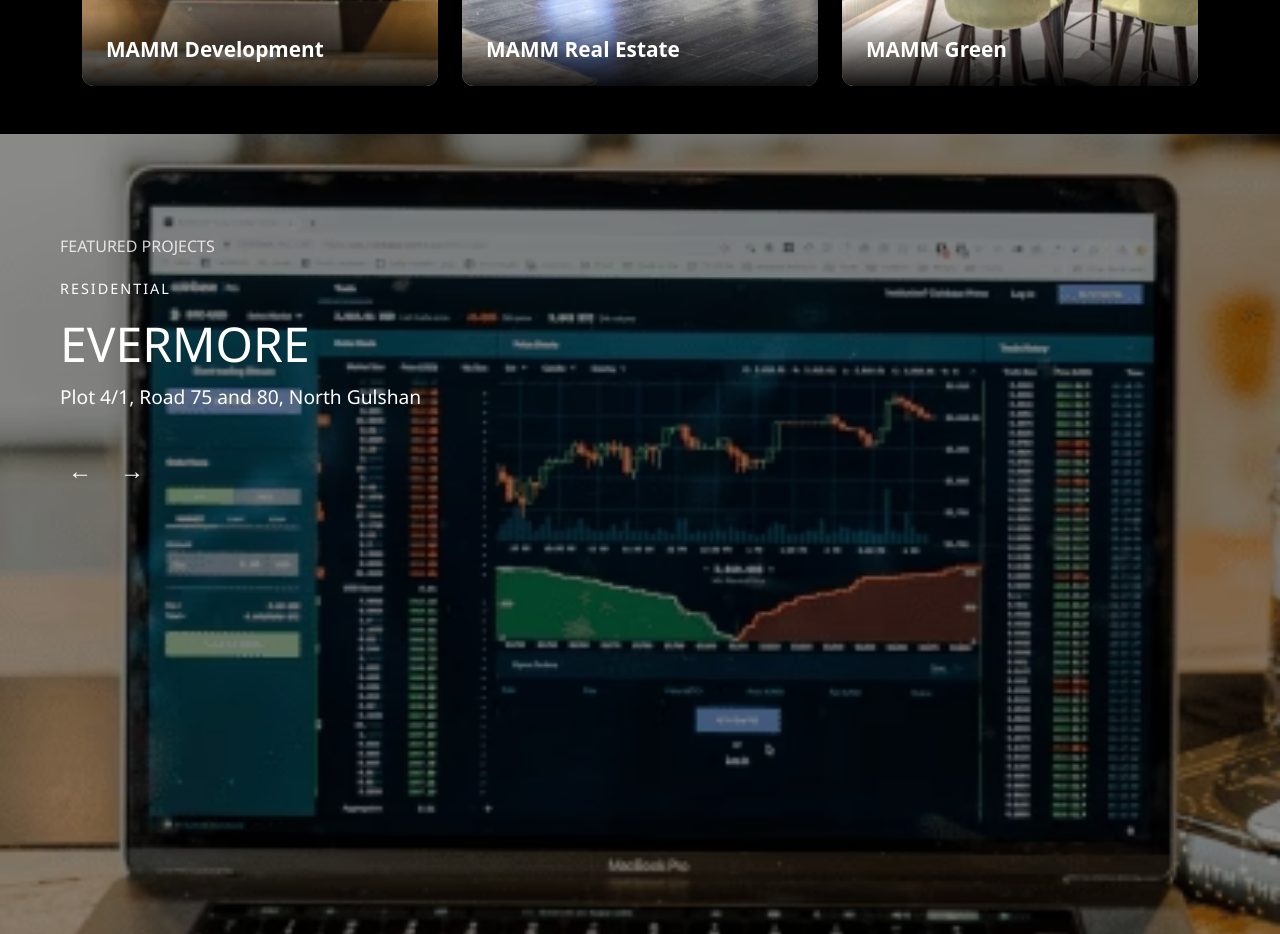
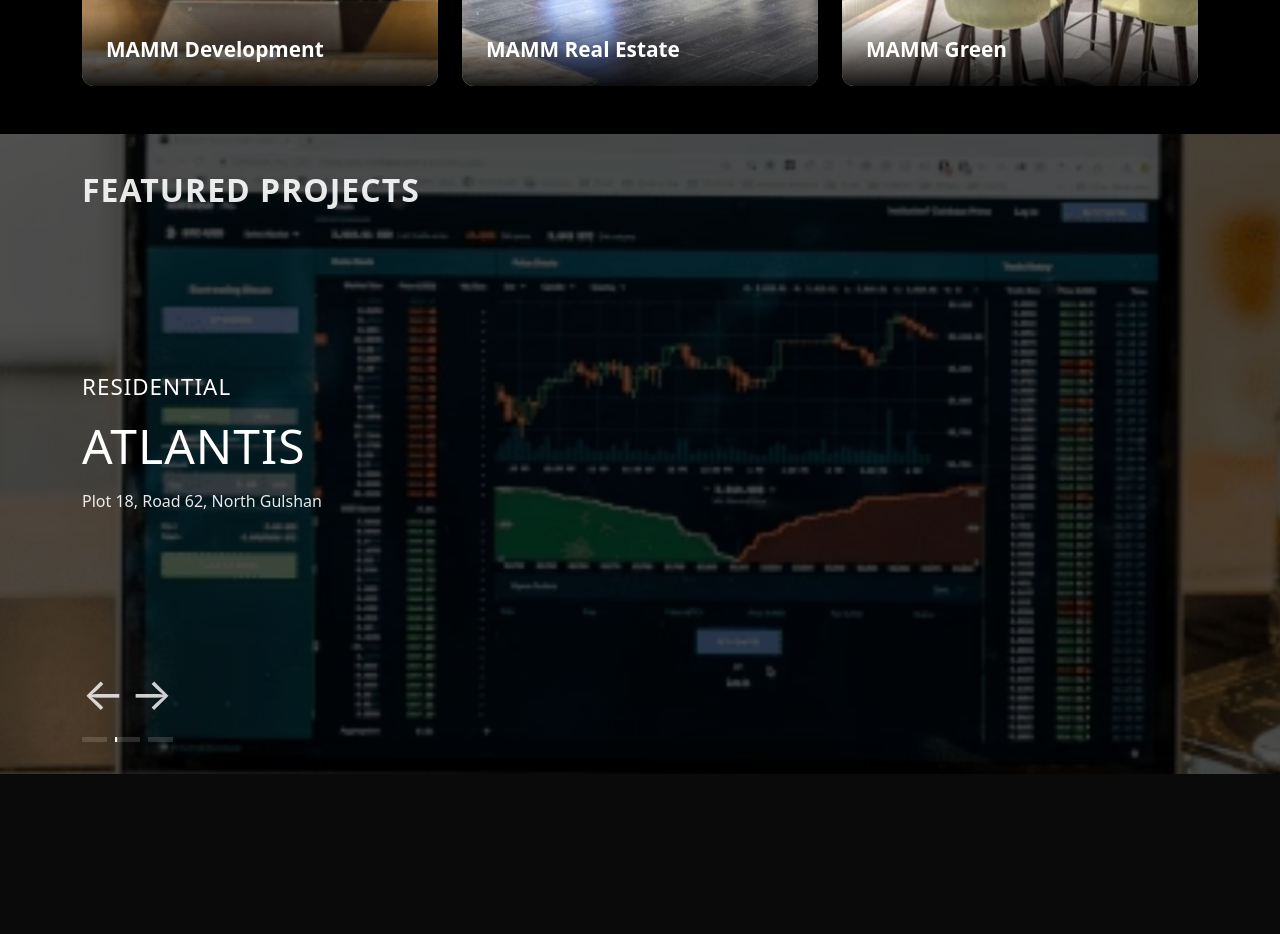
Before and after one commit to tawsif0/builder, a React (Create React App) app: page / in a window 1280 px wide. Shown: the part 2800-3734 px from the top of the page. After the commit the page ends 3574 px from the top, so only its background shows below. Built offline with nearby package versions, Linux system fonts and the light colour scheme.

Commit message:
project updated

```diff
--- a/src/components/Projects.css
+++ b/src/components/Projects.css
@@ -1,90 +1,168 @@
 .projects-section {
     position: relative;
-    height: 100vh;
+    height: 80vh;
+    width: 100%;
     overflow: hidden;
-    color: white;
-    font-family: 'Segoe UI', sans-serif;
+    display: flex;
+    justify-content: flex-start;
+    z-index: 0;
 }
 
 .project-image {
     position: absolute;
-    top: 0;
-    right: 0;
-    bottom: 0;
-    left: 0;
+    width: 100%;
+    height: 100%;
     background-size: cover;
     background-position: center;
-    transition: all 0.3s ease;
+    will-change: transform, opacity;
     z-index: 0;
 }
 
-.projects-overlay {
+.project-image::after {
+    content: '';
     position: absolute;
-    inset: 0;
-    background-color: rgba(0, 0, 0, 0.4);
+    top: 0;
+    left: 0;
+    width: 100%;
+    height: 100%;
+    background-color: rgba(0, 0, 0, 0.644); /* adjust opacity as needed */
     z-index: 1;
+}
+
+.project-image.current {
+    z-index: 1;
+    transform: scale(1);
+}
+
+.project-image.next {
+    z-index: 0;
+    transform: scale(1);
+    opacity: 0;
 }
 
 .projects-content {
     position: relative;
     z-index: 2;
-    padding: 100px 60px;
-    max-width: 600px;
+    color: white;
+    text-align: left;
+    width: 100%;
 }
 
 .featured-text {
-    font-size: 1rem;
+    font-size: 2rem;
+    letter-spacing: 1px;
+    margin-bottom: 1rem !important;
+    text-transform: uppercase;
+    opacity: 0.9;
+    font-weight: 600;
+    top: 5%;
+    width: 100%;
+    position: absolute;
+}
+
+.project-contents {
+    display: flex;
+    flex-direction: column;
+    color: white;
+    text-align: left;
+    width: 100%;
+    top: 37%;
+    width: 100%;
+    position: absolute;
+}
+
+.project-type,
+.project-title,
+.project-location {
+    margin-bottom: 1rem;
+}
+
+.project-type {
+    font-size: 1.4rem;
+    font-weight: 500;
+    text-transform: uppercase;
+    letter-spacing: 1px;
+}
+
+.project-title {
+    font-size: 48px;
+    font-weight: 500;
+    line-height: 1.1;
+    text-transform: uppercase;
+    letter-spacing: 1px;
+}
+
+.project-location {
+    font-size: 16px;
+    opacity: 0.9;
+    font-weight: 400;
+}
+
+.navigation-container {
+    position: absolute;
+    bottom: 5%;
+    width: 100%;
+    display: flex;
+    justify-content: flex-start; /* align to left */
+}
+
+.navigation {
+    display: flex;
+    flex-direction: column;
+    align-items: flex-start; /* align children (arrows + progress) to the left */
+    gap: 10px;
+}
+
+.arrow-buttons {
+    display: flex;
+    justify-content: space-between;
+    width: 100%;
+}
+
+.project-arrow {
+    background: transparent;
+    border: none;
+    color: white;
+    font-size: 45px;
+    cursor: pointer;
+    padding: 0;
+    transition: opacity 0.3s ease;
     opacity: 0.8;
 }
 
-.project-type {
-    text-transform: uppercase;
-    letter-spacing: 2px;
-    margin-top: 20px;
-    font-size: 0.9rem;
+.project-arrow:hover {
+    opacity: 1;
 }
 
-.project-title {
-    font-size: 3rem;
-    margin: 10px 0;
+.progress-bars {
+    display: flex;
+    flex-direction: row;
+    gap: 8px;
 }
 
-.project-location {
-    font-size: 1.2rem;
-    margin-bottom: 30px;
+.progress-item {
+    display: flex;
+    align-items: center;
+    position: relative;
+    cursor: pointer;
 }
 
-.view-project {
-    display: flex;
-    align-items: center;
-    font-weight: 500;
-    color: white;
-    text-decoration: none;
+.progress-track {
+    width: 25px;
+    height: 5px;
+    background: rgba(255, 255, 255, 0.3);
+    opacity: 0.5;
+    transition: opacity 0.3s ease;
 }
 
-.view-project .dot {
-    width: 8px;
-    height: 8px;
+.progress-fill {
+    position: absolute;
+    top: 0;
+    left: 0;
+    width: 100%;
+    height: 100%;
     background: white;
-    border-radius: 50%;
-    margin-right: 10px;
+    transform: scaleX(0);
+    transform-origin: left center;
+    will-change: transform;
 }
-
-.navigation {
-    margin-top: 40px;
-    display: flex;
-    gap: 20px;
-}
-
-.arrow {
-    font-size: 1.5rem;
-    background: none;
-    border: none;
-    color: white;
-    cursor: pointer;
-    transition: transform 0.2s ease;
-}
-
-.arrow:hover {
-    transform: scale(1.2);
-}
--- a/src/components/Projects.js
+++ b/src/components/Projects.js
@@ -1,20 +1,21 @@
 /* eslint-disable max-lines */
-import React, { useState, useRef, useEffect } from 'react';
+/* eslint-disable react-hooks/exhaustive-deps */
+import React, { useEffect, useRef, useState } from 'react';
+import './Projects.css';
 import { gsap } from 'gsap';
-import './Projects.css';
 
 const projectsData = [
     {
-        type: 'RESIDENTIAL',
-        title: 'EVERMORE',
-        location: 'Plot 4/1, Road 75 and 80, North Gulshan',
-        image: require('../assests/images/dev.jpg')
+        type: 'COMMERCIAL',
+        title: 'DHAKA TOWER',
+        location: '203–204, Tejgaon',
+        image: require('../assests/images/bg.png')
     },
     {
-        type: 'COMMERCIAL',
-        title: 'NOVA TOWER',
-        location: 'Sector 12, Uttara',
-        image: require('../assests/images/green.jpg')
+        type: 'RESIDENTIAL',
+        title: 'ATLANTIS',
+        location: 'Plot 18, Road 62, North Gulshan',
+        image: require('../assests/images/dev.jpg')
     },
     {
         type: 'MIXED USE',
@@ -26,63 +27,197 @@ const projectsData = [
 
 const Projects = () => {
     const [current, setCurrent] = useState(0);
-    const imageRef = useRef();
+    const [displayedIndex, setDisplayedIndex] = useState(0);
 
-    const handleNext = () => {
-        if (imageRef.current) {
-            gsap.to(imageRef.current, {
-                opacity: 0,
-                y: -50,
-                duration: 0.5,
-                ease: 'power2.inOut',
+    const currentRef = useRef(0); // NEW: Track current index in real-time
+
+    const currentImageRef = useRef(null);
+    const nextImageRef = useRef(null);
+    const progressItemsRef = useRef([]);
+    const progressFillRefs = useRef([]);
+    const intervalRef = useRef(null);
+    const zoomTweenRef = useRef(null);
+    const progressTweenRef = useRef(null);
+
+    const goToSlide = (nextIndex) => {
+        if (nextIndex === currentRef.current) return;
+
+        clearInterval(intervalRef.current);
+        if (zoomTweenRef.current) zoomTweenRef.current.kill();
+        if (progressTweenRef.current) progressTweenRef.current.kill();
+
+        // Reset all progress fills
+        progressFillRefs.current.forEach((ref) => {
+            if (ref) gsap.set(ref, { scaleX: 0 });
+        });
+
+        setDisplayedIndex(nextIndex);
+
+        const currentImage = currentImageRef.current;
+        const nextImage = nextImageRef.current;
+
+        gsap.set(nextImage, {
+            backgroundImage: `url(${projectsData[nextIndex].image})`,
+            y: '100%',
+            opacity: 1,
+            zIndex: 2
+        });
+
+        gsap.set(currentImage, {
+            zIndex: 1
+        });
+
+        const tl = gsap.timeline({
             onComplete: () => {
-                    setCurrent((prev) => (prev + 1) % projectsData.length);
+                currentImage.style.backgroundImage = `url(${projectsData[nextIndex].image})`;
+                gsap.set(currentImage, { y: 0, opacity: 1, zIndex: 2 });
+                gsap.set(nextImage, { opacity: 0 });
+
+                currentRef.current = nextIndex; // ✅ Correct current index reference
+                setCurrent(nextIndex); // optional UI re-render
+
+                startZoomAnimation();
+                startProgressAnimation(nextIndex);
+                startAutoSlide();
             }
         });
-        }
+
+        tl.to(
+            currentImage,
+            {
+                y: '-100%',
+                duration: 0.8,
+                ease: 'power2.inOut'
+            },
+            0
+        );
+
+        tl.to(
+            nextImage,
+            {
+                y: '0%',
+                duration: 0.8,
+                ease: 'power2.inOut'
+            },
+            0
+        );
     };
 
-    const handlePrev = () => {
-        if (imageRef.current) {
-            gsap.to(imageRef.current, {
-                opacity: 0,
-                y: 50,
-                duration: 0.5,
-                ease: 'power2.inOut',
-                onComplete: () => {
-                    setCurrent((prev) => (prev - 1 + projectsData.length) % projectsData.length);
-                }
+    const nextSlide = () => {
+        const nextIndex = (currentRef.current + 1) % projectsData.length;
+        goToSlide(nextIndex);
+    };
+
+    const prevSlide = () => {
+        const prevIndex = (currentRef.current - 1 + projectsData.length) % projectsData.length;
+        goToSlide(prevIndex);
+    };
+
+    const startZoomAnimation = () => {
+        gsap.set(currentImageRef.current, { scale: 1 });
+        zoomTweenRef.current = gsap.to(currentImageRef.current, {
+            scale: 1.1,
+            duration: 4.8,
+            ease: 'none'
         });
-        }
+    };
+
+    const startProgressAnimation = (index) => {
+        const fillRef = progressFillRefs.current[index];
+        if (!fillRef) return;
+
+        gsap.set(fillRef, { scaleX: 0 });
+        progressTweenRef.current = gsap.to(fillRef, {
+            scaleX: 1,
+            duration: 5,
+            ease: 'none'
+        });
+    };
+
+    const startAutoSlide = () => {
+        intervalRef.current = setInterval(() => {
+            nextSlide();
+        }, 5000);
     };
 
     useEffect(() => {
-        if (imageRef.current) {
-            gsap.fromTo(imageRef.current, { opacity: 0, y: 50 }, { opacity: 1, y: 0, duration: 0.7, ease: 'power3.out' });
+        gsap.set(currentImageRef.current, {
+            backgroundImage: `url(${projectsData[current].image})`,
+            scale: 1,
+            y: 0,
+            opacity: 1,
+            zIndex: 2
+        });
+
+        gsap.set(nextImageRef.current, {
+            opacity: 0,
+            y: 0,
+            zIndex: 1
+        });
+
+        setDisplayedIndex(current);
+        currentRef.current = current; // Initialize currentRef too
+        startZoomAnimation();
+        startProgressAnimation(current);
+        startAutoSlide();
+
+        return () => {
+            clearInterval(intervalRef.current);
+            if (zoomTweenRef.current) zoomTweenRef.current.kill();
+            if (progressTweenRef.current) progressTweenRef.current.kill();
+        };
+    }, []);
+
+    useEffect(() => {
+        progressItemsRef.current.forEach((item, index) => {
+            if (item) {
+                item.classList.toggle('active', index === displayedIndex);
             }
-    }, [current]);
-
-    const { type, title, location, image } = projectsData[current];
+        });
+    }, [displayedIndex]);
 
     return (
         <section className="projects-section">
-            <div className="projects-overlay" />
-            <div className="projects-content">
+            <div className="project-image current" ref={currentImageRef} />
+            <div className="project-image next" ref={nextImageRef} />
+
+            <div className="projects-content container">
                 <p className="featured-text">FEATURED PROJECTS</p>
-                <p className="project-type">{type}</p>
-                <h1 className="project-title">{title}</h1>
-                <p className="project-location">{location}</p>
-
-                <div className="navigation">
-                    <button onClick={handlePrev} className="arrow left">
+                <div className="project-contents">
+                    <p className="project-type">{projectsData[displayedIndex].type}</p>
+                    <h1 className="project-title">{projectsData[displayedIndex].title}</h1>
+                    <p className="project-location">{projectsData[displayedIndex].location}</p>
+                </div>
+                <div className="navigation-container">
+                    <div
+                        className="navigation"
+                        style={{
+                            width: `${projectsData.length * 25 + (projectsData.length - 1) * 8}px` // same as progress-bars width
+                        }}>
+                        <div className="arrow-buttons">
+                            <button className="project-arrow left" onClick={prevSlide}>
                                 ←
                             </button>
-                    <button onClick={handleNext} className="arrow right">
+                            <button className="project-arrow right" onClick={nextSlide}>
                                 →
                             </button>
                         </div>
+
+                        <div className="progress-bars">
+                            {projectsData.map((_, index) => (
+                                <div
+                                    key={index}
+                                    className={`progress-item ${index === displayedIndex ? 'active' : ''}`}
+                                    onClick={() => goToSlide(index)}
+                                    ref={(el) => (progressItemsRef.current[index] = el)}>
+                                    <div className="progress-track" />
+                                    <div className="progress-fill" ref={(el) => (progressFillRefs.current[index] = el)} style={{ transform: 'scaleX(0)' }} />
                                 </div>
-            <div className="project-image" ref={imageRef} style={{ backgroundImage: `url(${image})` }} />
+                            ))}
+                        </div>
+                    </div>
+                </div>
+            </div>
         </section>
     );
 };
```
Lines whose indentation alone changed are shown as unchanged.
